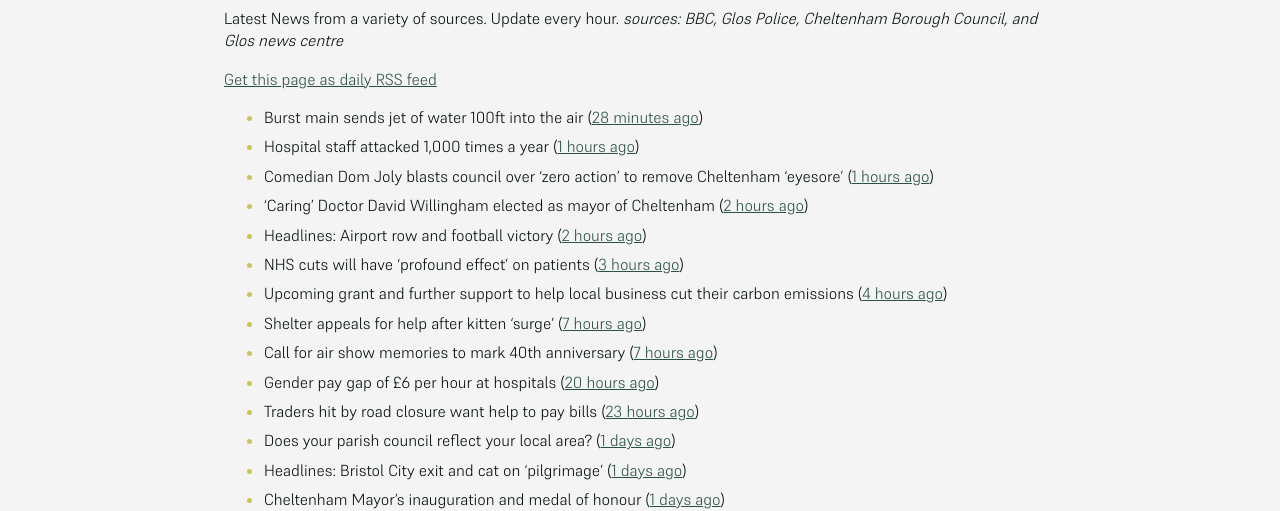
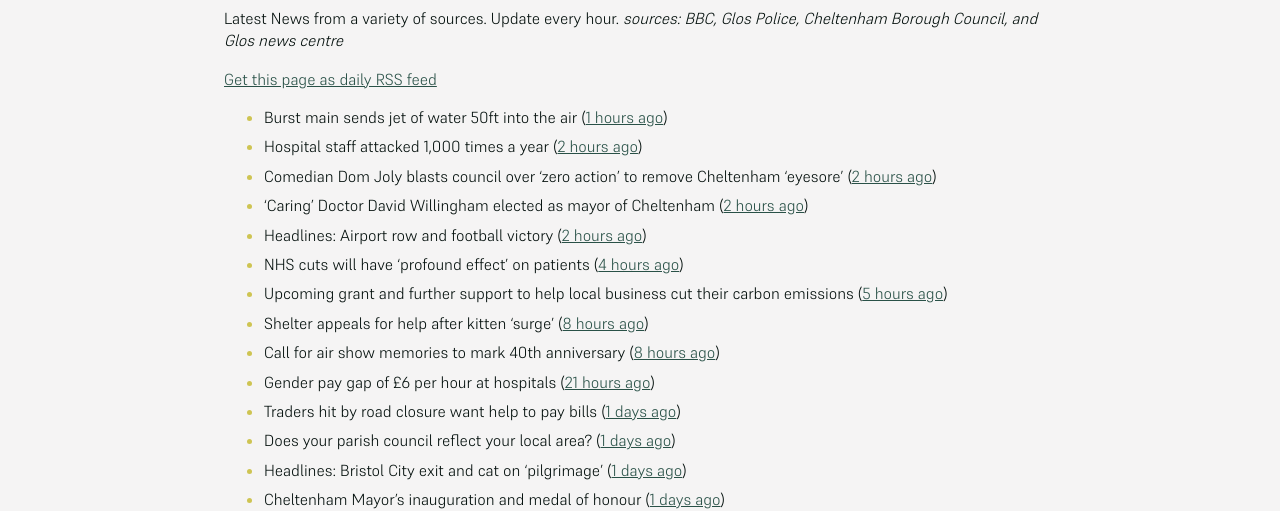
Before and after one commit to mat-0/cheltenham-open-data, a Jekyll site: the page built from _pages/news.md, in a window 1280 px wide and 1400 px high. Shown: the part 266-777 px from the top of the window. Built offline with Jekyll 4.4.1, drawn with Linux system fonts in a browser that asks for light colours; some of the changed text lies outside the part shown.

Commit message:
Updated 2025-05-14 13:57:46

```diff
--- a/_pages/news.md
+++ b/_pages/news.md
@@ -12,17 +12,17 @@ _sources: BBC, Glos Police, Cheltenham Borough Council, and Glos news centre_
 [Get this page as daily RSS feed](/daily.rss)
 
 <!-- news_marker starts -->
-- Burst main sends jet of water 100ft into the air ([28 minutes ago](https://www.bbc.com/news/articles/cd620lyqqnqo))
-- Hospital staff attacked 1,000 times a year ([1 hours ago](https://www.bbc.com/news/articles/cjdznk3ve87o))
-- Comedian Dom Joly blasts council over ‘zero action’ to remove Cheltenham ‘eyesore’ ([1 hours ago](https://gloucesternewscentre.co.uk/comedian-dom-joly-blasts-council-over-zero-action-to-remove-cheltenham-eyesore/))
+- Burst main sends jet of water 50ft into the air ([1 hours ago](https://www.bbc.com/news/articles/cd620lyqqnqo))
+- Hospital staff attacked 1,000 times a year ([2 hours ago](https://www.bbc.com/news/articles/cjdznk3ve87o))
+- Comedian Dom Joly blasts council over ‘zero action’ to remove Cheltenham ‘eyesore’ ([2 hours ago](https://gloucesternewscentre.co.uk/comedian-dom-joly-blasts-council-over-zero-action-to-remove-cheltenham-eyesore/))
 - ‘Caring’ Doctor David Willingham elected as mayor of Cheltenham ([2 hours ago](https://gloucesternewscentre.co.uk/caring-doctor-david-willingham-elected-as-mayor-of-cheltenham/))
 - Headlines: Airport row and football victory ([2 hours ago](https://www.bbc.com/news/articles/c74nx300n4do))
-- NHS cuts will have 'profound effect' on patients ([3 hours ago](https://www.bbc.com/news/articles/cn4gx20mwklo))
-- Upcoming grant and further support to help local business cut their carbon emissions ([4 hours ago](https://www.cheltenham.gov.uk/news/article/3010/upcoming_grant_and_further_support_to_help_local_business_cut_their_carbon_emissions))
-- Shelter appeals for help after kitten 'surge' ([7 hours ago](https://www.bbc.com/news/articles/c0719j13k87o))
-- Call for air show memories to mark 40th anniversary ([7 hours ago](https://www.bbc.com/news/articles/cz703zwv1g2o))
-- Gender pay gap of £6 per hour at hospitals ([20 hours ago](https://www.bbc.com/news/articles/c201nmk4jz6o))
-- Traders hit by road closure want help  to pay bills ([23 hours ago](https://www.bbc.com/news/articles/c0lngp091kgo))
+- NHS cuts will have 'profound effect' on patients ([4 hours ago](https://www.bbc.com/news/articles/cn4gx20mwklo))
+- Upcoming grant and further support to help local business cut their carbon emissions ([5 hours ago](https://www.cheltenham.gov.uk/news/article/3010/upcoming_grant_and_further_support_to_help_local_business_cut_their_carbon_emissions))
+- Shelter appeals for help after kitten 'surge' ([8 hours ago](https://www.bbc.com/news/articles/c0719j13k87o))
+- Call for air show memories to mark 40th anniversary ([8 hours ago](https://www.bbc.com/news/articles/cz703zwv1g2o))
+- Gender pay gap of £6 per hour at hospitals ([21 hours ago](https://www.bbc.com/news/articles/c201nmk4jz6o))
+- Traders hit by road closure want help  to pay bills ([1 days ago](https://www.bbc.com/news/articles/c0lngp091kgo))
 - Does your parish council reflect your local area? ([1 days ago](https://www.cheltenham.gov.uk/news/article/3009/does_your_parish_council_reflect_your_local_area))
 - Headlines: Bristol City exit and cat on 'pilgrimage' ([1 days ago](https://www.bbc.com/news/articles/c62v340ll5po))
 - Cheltenham Mayor’s inauguration and medal of honour ([1 days ago](https://www.cheltenham.gov.uk/news/article/3008/cheltenham_mayors_inauguration_and_medal_of_honour))
```
Also changed, not shown: other parts of _pages/news.md (+2 -2 lines), _data/flood.json (+5 -69 lines), _pages/fix-my-street.md (+4 -4 lines), index.md (+5 -5 lines).
